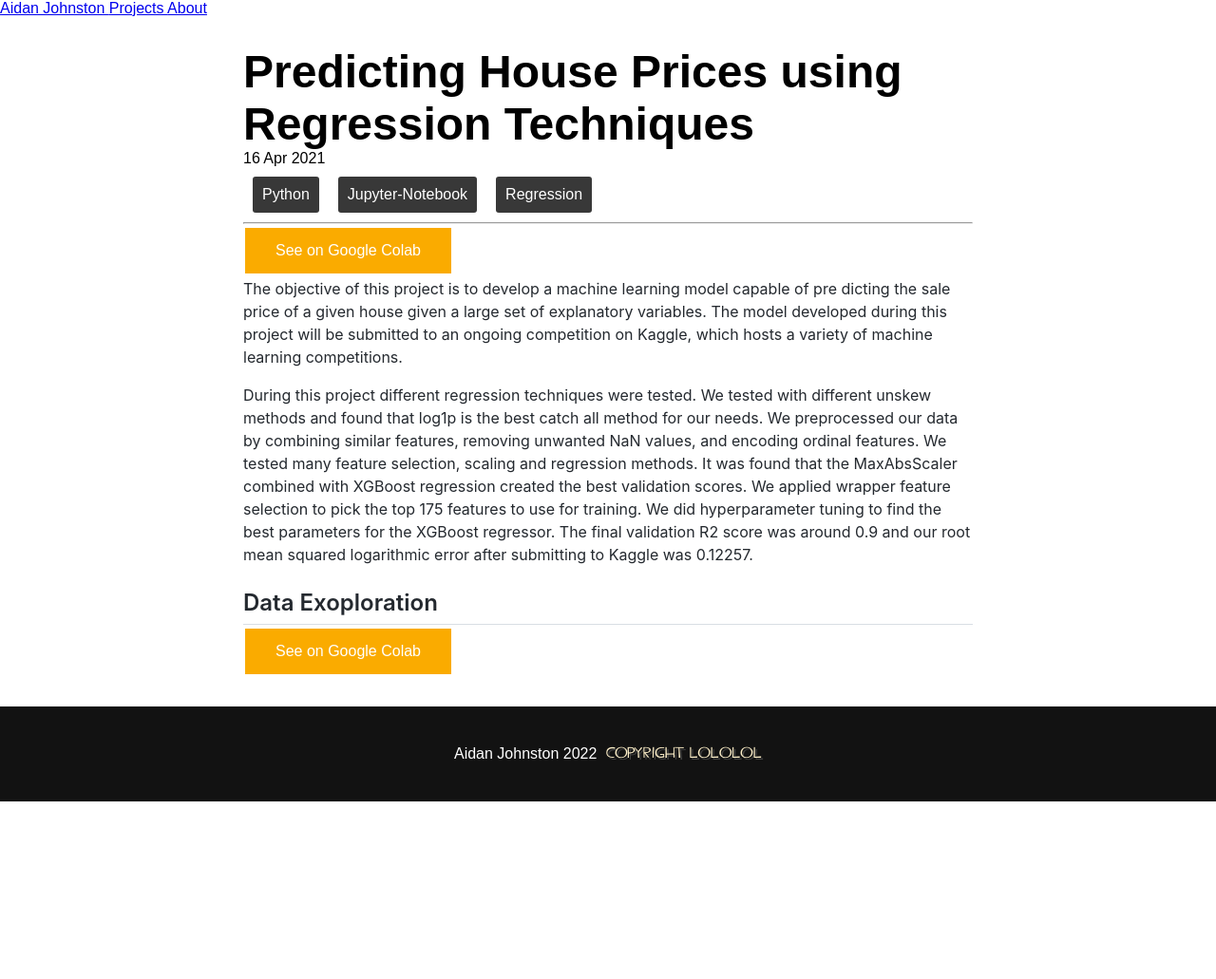
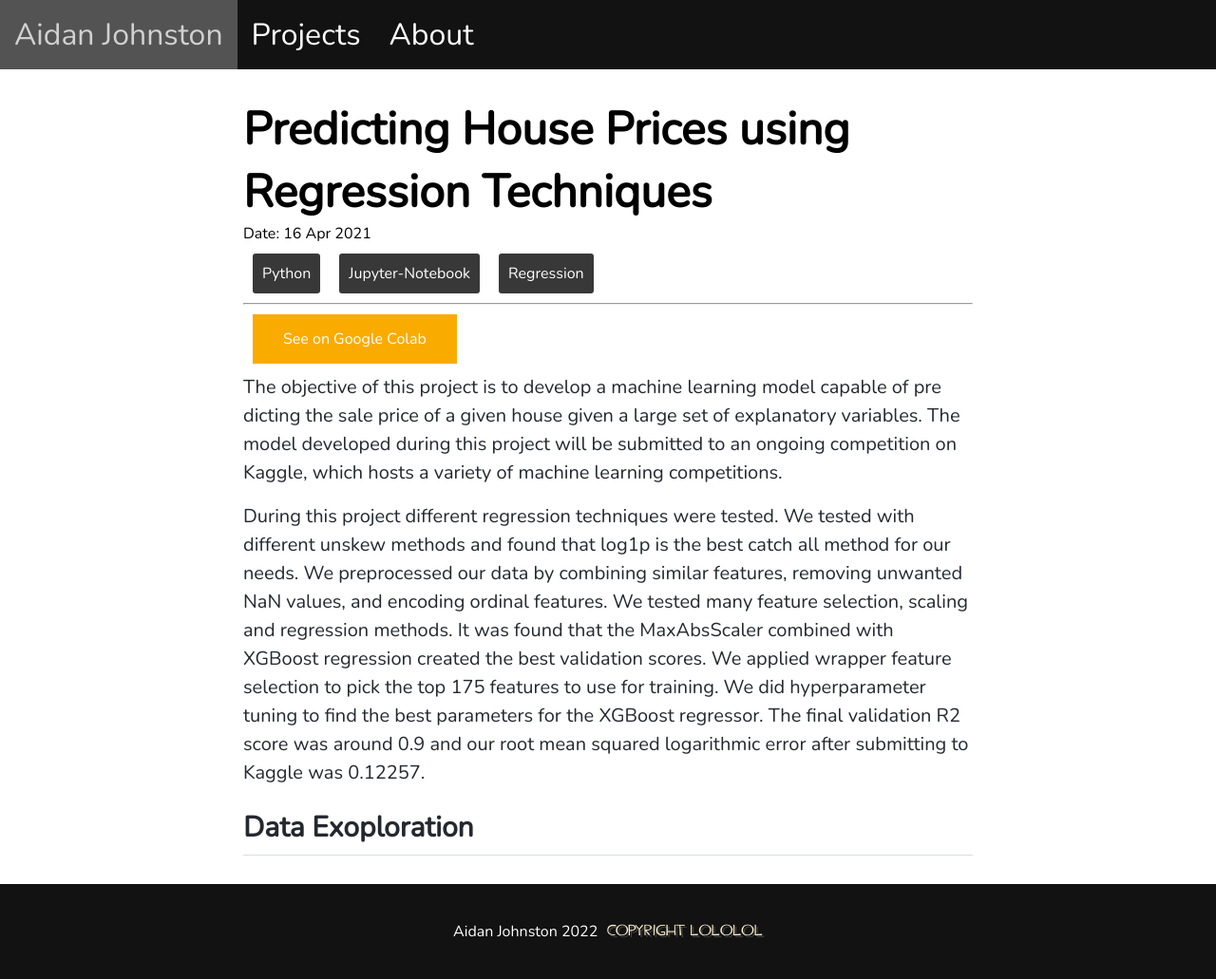
Before and after one commit to AidanJohnston/AidanJohnston.github.io, a Jekyll site: the page built from _posts/2021-04-16-HousePrice.md, in a window 1280 px wide. Shown: the whole page at 95% size. Built offline with Jekyll 4.4.1, drawn with Linux system fonts in a browser that asks for light colours; before the commit the page ends 900 px from its top, so only the background shows below that.

Commit message:
nav bar add projects

```diff
--- a/_layouts/page.html
+++ b/_layouts/page.html
@@ -7,6 +7,9 @@
         <meta name="viewport" content="width=device-width, initial-scale=1.0">
         <link rel="stylesheet" href="/assets/css/master.css">
         <link rel="stylesheet" href="/assets/css/markdown.css">
+        <link rel="preconnect" href="https://fonts.googleapis.com">
+<link rel="preconnect" href="https://fonts.gstatic.com" crossorigin>
+<link href="https://fonts.googleapis.com/css2?family=Nunito&display=swap" rel="stylesheet">
         <title>{{ title }}</title>
     </head>
     <body>
--- a/_layouts/post.html
+++ b/_layouts/post.html
@@ -2,7 +2,7 @@
 layout: page
 ---
 <h1>{{ page.title }}</h1>
-<p>{{ page.date | date_to_string }}</p>
+<p>Date: {{ page.date | date_to_string }}</p>
 <div class="tag-container">
     {% for tag in page.tags%}
         <p>{{ tag }}</p>
@@ -12,21 +12,13 @@ layout: page
 <hr>
 </h1>
 {% if page.category == "github" %}
-<button class="link github" onclick="location.href='{{ page.link }}'" type="button"><span class="icon"></span>See on Github</button>
+<a class="link github" href='{{ page.link }}' target="_blank"><span class="icon"></span>See on Github</a>
 {% endif%}
 
 {% if page.category == "colab" %}
-<button class="link colab" onclick="location.href='{{ page.link }}'" type="button"><span class="icon"></span>See on Google Colab</button>
+<a class="link colab" href='{{ page.link }}' target="_blank"><span class="icon"></span>See on Google Colab</a>
 {% endif %}
 
 <div class="markdown-body">
     {{ content }}
 </div>
-
-{% if page.category == "github" %}
-<button class="link github" onclick="location.href='{{ page.link }}'" type="button"><span class="icon"></span>See on Github</button>
-{% endif%}
-
-{% if page.category == "colab" %}
-<button class="link colab" onclick="location.href='{{ page.link }}'" type="button"><span class="icon"></span>See on Google Colab</button>
-{% endif %}
--- a/assets/css/markdown.css
+++ b/assets/css/markdown.css
@@ -4,8 +4,8 @@
     margin: 0;
     color: #24292f;
     background-color: #ffffff;
-    font-family: -apple-system,BlinkMacSystemFont,"Segoe UI",Helvetica,Arial,sans-serif,"Apple Color Emoji","Segoe UI Emoji";
-    font-size: 16px;
+
+    font-size: 20px;
     line-height: 1.5;
     word-wrap: break-word;
   }
--- a/assets/css/master.css
+++ b/assets/css/master.css
@@ -10,7 +10,7 @@ html {
     scroll-behavior: smooth;
 }
 body{
-    font-family: 'Helvetica ', sans-serif;
+    font-family: 'Nunito', sans-serif;
     width: 100%;
     height: 100%;
 }
@@ -49,7 +49,7 @@ body{
     font: 1em;
 }
 
-@media only screen and (max-width: 800px) {
+@media only screen and (max-width: 1200px) {
     .sectionC {
         padding-left: 4%;
         padding-right: 4%;
@@ -155,20 +155,29 @@ body{
     background-color: #d1d1d1;
 }
 
-.dark {
-    background-color: #121212;
-    position:relative !important;
-    margin-top: 0px !important;
+.navdark {
+        display: flex;
+        top:0;
+        width: 100%;
+        background-color: #121212;
+        overflow: auto;
+        height: auto;
 }
 
-.dark a {
+.navdark.left {
+    flex:1 1 200px;
+}
+
+.navdark a {
+    display: inline-block;
+    text-align: center;
     padding: 15px;
     font-size: 2em;
     color: white;
     text-decoration: none;
 }
 
-.dark a:hover {
+.navdark a:hover {
     color: #d1d1d1;
     background-color: #535353;
 }
@@ -213,12 +222,9 @@ body{
     color: white;
     text-decoration: none;
     cursor: pointer;
-    background-color: #383838;
-    padding: 15px;
-    position: relative;
 }
 .card a:hover {
-    background-color: #535353;
+    text-decoration: underline;
 }
 
 .tag-container {
@@ -283,7 +289,7 @@ body{
     text-decoration: none;
     display: inline-block;
     font-size: 16px;
-    margin: 4px 2px;
+    margin: 10px;
     cursor: pointer;
 }
 
@@ -295,6 +301,10 @@ body{
 
 .link.github {
     background-color: #353535;
+}
+
+.link.github:hover {
+    background-color: #242424;
 }
 
 .link.github.icon {
@@ -309,6 +319,9 @@ body{
     background-color: #faab00;
 }
 
+.link.colab:hover {
+    background-color: #b87d00;
+}
 .link.colab.icon{
     background: url(/assets/img/GitHub-Mark-Light-120px-plus.png) no-repeat;
     float: left;
```
